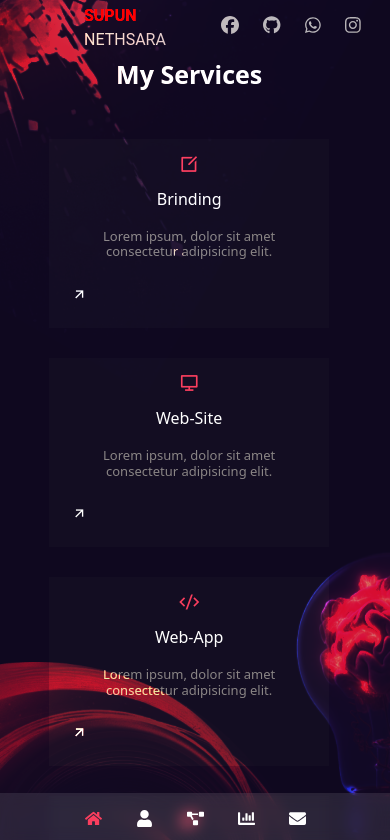
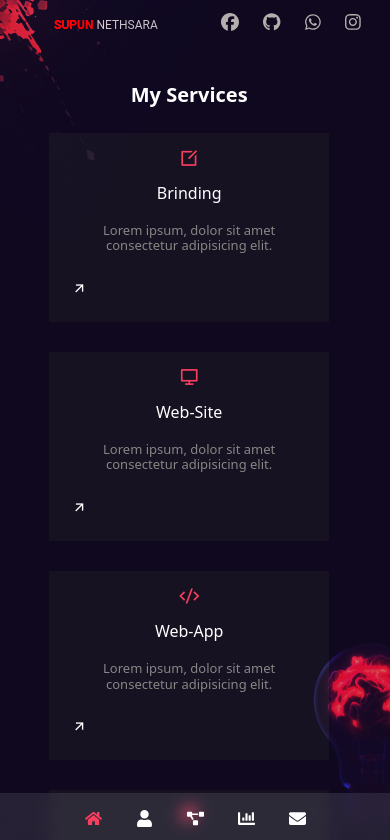
Before and after one commit to SupunNethsara/My-Portfolio, a React (Vite) app: page /services in a window 390 px wide. Shown: the top 840 px of the page. Built offline with nearby package versions, Linux system fonts and the light colour scheme.

Commit message:
Service section funish

```diff
--- a/src/App.css
+++ b/src/App.css
@@ -140,7 +140,12 @@ li {
   .drawer {
     width: 100%;
   }
-
+  .social-media .logo{
+    margin-left:50px ;
+  }
+  .social-media .logo h3{
+   font-size: 12px;
+  }
   .sidebar {
     position: fixed;
     bottom: 0;
@@ -199,13 +204,14 @@ li {
 /* Large devices (desktops, 992px and up) */
 @media (min-width: 992px) and (max-width: 1200px) {
   .sidebar {
-    max-height: 230px;
-    padding: 20px;
+    max-height: 250px;
+    padding: 10px;
+    margin: 7px;
   }
 
   .menu li .icon {
-    font-size: 13px;
-    margin-top: 12px;
+    font-size: 10px;
+    margin: 3px;
     color: white;
     transition: color 0.3s ease;
   }
--- a/src/Components/Contact/Contact.jsx
+++ b/src/Components/Contact/Contact.jsx
@@ -1,7 +1,10 @@
-import React from 'react'
+import React, { useState } from 'react'
 
 export const Contact = () => {
+
   return (
-    <div style={{color:'white'}}>Conatct</div>
+<>
+
+</>
   )
 }
--- a/src/Components/Servicess/Services.jsx
+++ b/src/Components/Servicess/Services.jsx
@@ -20,7 +20,7 @@ export const Services = () => {
     <>
       <div className="serv-main">
         <div className='serv-boxes'>
-          <div className="headings"></div>
+
           <h2 className='heading-title'>My Services</h2>
 
           <div className="cards" >
@@ -73,6 +73,7 @@ export const Services = () => {
           <img src="/circles2.png" alt="Decorative" />
         </div>
       </div>
+
     </>
   )
 }
--- a/src/Components/Servicess/Servicess.css
+++ b/src/Components/Servicess/Servicess.css
@@ -52,13 +52,7 @@
     font-weight: 700;
     text-align: center;
 }
-.heading-text{
-    color: #fff;
-    text-align: center;
-   justify-content: center;
-   align-items: center;
-  word-wrap: break-word;
-}
+
 .serv-boxes{
     width: 100%;
     height: auto;
@@ -108,3 +102,85 @@
     font-size: 16px;
     color: #fff;
 }
+
+@media (max-width: 576px){
+    .serv-boxes{
+    margin-top: 30px;
+    margin-bottom: 70px;
+    }
+
+    .heading-title{
+       font-size: 20px;
+     }
+
+    .cards{
+        flex-wrap: wrap;
+        display: flex;
+        justify-content: center;
+        align-items: center;
+        margin: 2%;
+
+    }
+    .cards .box{
+        flex-basis: 30%;
+
+        background: rgba(41, 40, 40, 0.3);
+        margin: 15px;
+       width: 100%;
+    }
+
+    .down-right-bulb{
+        position:fixed;
+        right:-40px;
+        bottom:20px;
+        width: 120px;
+
+    }
+    .left-bottom-down-img{
+        display: none;
+    }
+    .top-right-side-img{
+        position:fixed;
+        top: 0;
+        left: -20px;
+        width: 250px;
+
+    }
+}
+@media (min-width: 577px) and (max-width: 768px) {
+    .cards .box{
+        flex-basis: 40%;
+    }
+    .cards{
+        margin: 1%;
+        margin-top: 30px;
+    }
+    .serv-boxes{
+        margin-top: 30px;
+
+        }
+}
+@media (min-width: 769px) and (max-width: 992px) {
+    .serv-boxes{
+        margin-top: 70px;
+     }
+     .cards{
+        margin: 1%;
+        margin-top: 70px;
+    }
+    .cards .box{
+        flex-basis: 44%;
+    }
+}
+@media (min-width: 993px) and (max-width: 1200px){
+    .serv-boxes{
+
+     }
+     .cards{
+        margin: 1%;
+
+    }
+    .cards .box{
+        flex-basis: 30%;
+    }
+}
```
